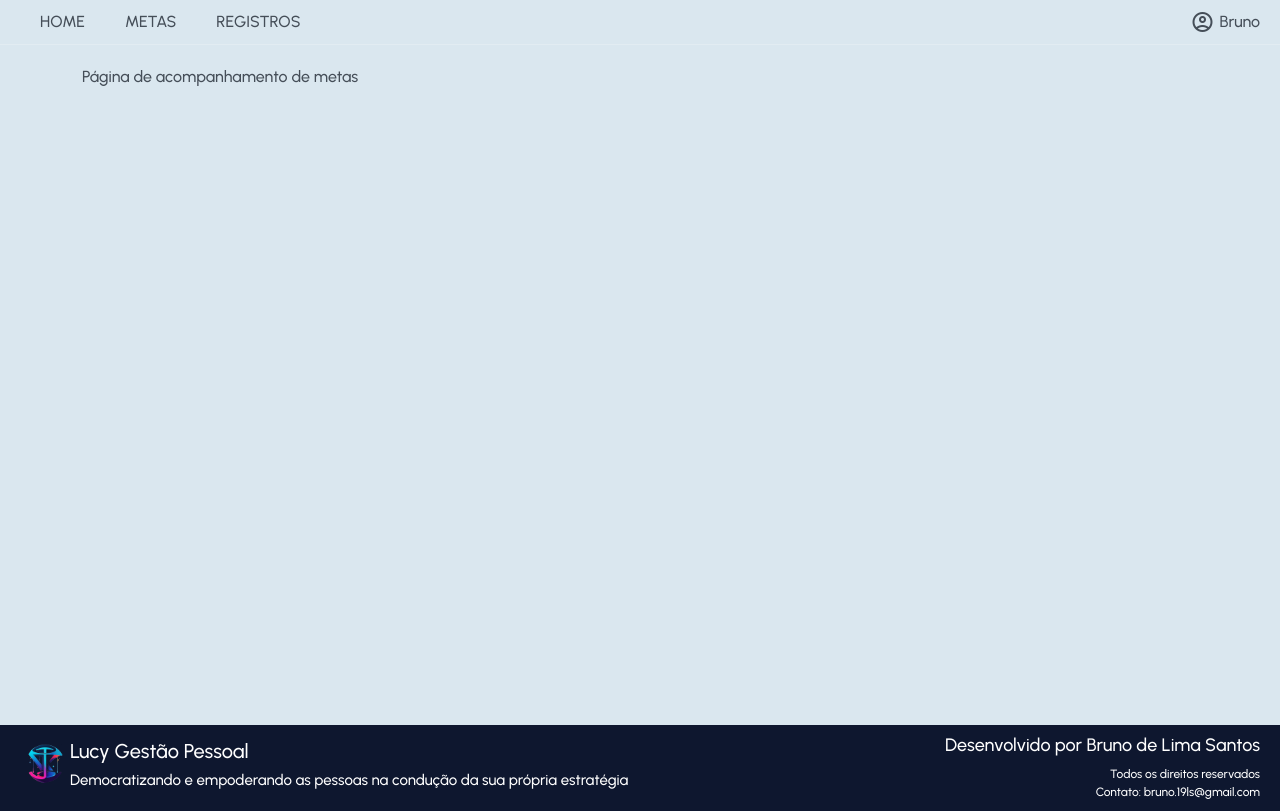
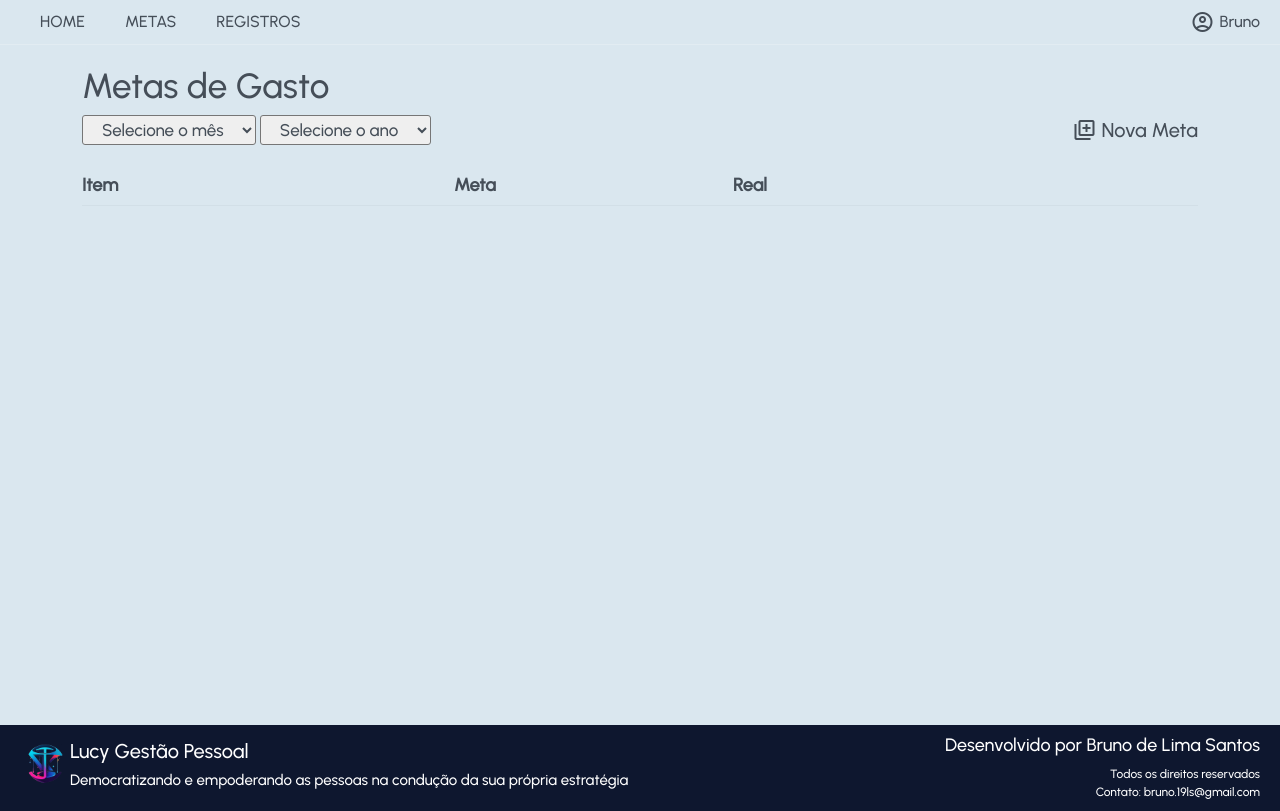
Before and after one commit to BrunoSantosPK/DivineLucy, a Flask app: page /budget in a window 1280 px wide. Run offline with Flask 3, Linux system fonts and the light colour scheme.

Commit message:
tela de metas

```diff
--- a/src/static/css/style.css
+++ b/src/static/css/style.css
@@ -1,5 +1,6 @@
 * { margin: 0; padding: 0; outline: 0; box-sizing: border-box; }
 body { font-family: 'Urbanist', sans-serif; }
+.hide { display: none; }
 .page { background-color: #dae7ef; color: #454e58; }
 .modal-header span { cursor: pointer; }
 
@@ -25,6 +26,20 @@ body { font-family: 'Urbanist', sans-serif; }
 .content .wallet-card .wallet-row span { font-size: 18px; }
 .content .wallet-card .wallet-row .value { color: #89c2b8; }
 
+.content .budget-title { display: flex; flex-direction: column; justify-content: center; margin-bottom: 30px; }
+.content .budget-title h3 { font-size: 35px; }
+.content .budget-row { display: flex; flex-direction: row; justify-content: space-between; align-items: center; }
+.content .budget-row .budget-select select { padding: 3px 15px; border-radius: 3px; color: #454e58; font-size: 17px; }
+.content .budget-row .button { display: flex; flex-direction: row; align-items: center; cursor: pointer; transition: opacity 0.2x; }
+.content .budget-row .button:hover { opacity: 0.6; }
+.content .budget-row .button .label { font-size: 20px; margin-left: 5px; }
+.content .budget-table-title { border-bottom: 1px solid #454e580d; margin-bottom: 20px; }
+.content .budget-table-title h5 { font-weight: bold; }
+.content .budget-row .actions { display: flex; flex-direction: row; justify-content: flex-end; align-items: center; }
+.content .budget-row .actions span { margin-left: 7px; cursor: pointer; }
+.content .budget-row h5 { font-size: 18px; }
+.content .budget-row .warning { color: #bd1919; }
+
 .footer { background-color: #0e172f; color: #fff; min-height: 10vh; display: flex; flex-direction: row; align-items: center; justify-content: space-between; padding: 10px 20px; }
 .footer .footer-left img { width: 50px; height: 50px; }
 .footer .footer-left { display: flex; flex-direction: row; }
@@ -34,9 +49,10 @@ body { font-family: 'Urbanist', sans-serif; }
 .footer .footer-right h4 { font-size: 18px; }
 .footer .footer-right span { font-size: 12px; }
 
-.modal-form-row { display: flex; flex-direction: column; justify-content: center; }
+.modal-form-row { display: flex; flex-direction: column; justify-content: center; margin-bottom: 10px; }
 .modal-form-row label { font-size: 18px; }
-.modal-form-row input { width: 100%; padding: 2px 5px; border-radius: 5px; margin-bottom: 10px; font-size: 18px; color: #454e58; border: solid 1px; }
+.modal-form-row input { width: 100%; padding: 2px 5px; border-radius: 5px; font-size: 18px; color: #454e58; border: solid 1px; }
+.modal-form-row select { width: 100%; padding: 5px 7px; border-radius: 5px; color: #454e58; margin-bottom: 5px; font-size: 18px; }
 .modal-form-button { margin-top: 20px; display: flex; justify-content: center; align-items: center; width: 100%; cursor: pointer; background-color: #2b2b4d; border-radius: 5px; transition: opacity 0.2s; padding: 3px; }
 .modal-form-button:hover { opacity: 0.6; }
 .modal-form-button span { color: #dae7ef; font-size: 20px; }
--- /dev/null
+++ b/src/static/js/budget.js
@@ -0,0 +1,161 @@
+function loadOptions() {
+    // Os meses são sempre fixos
+    const mData = [
+        { number: 0, name: "Selecione o mês" },
+        { number: 1, name: "Janeiro" },
+        { number: 2, name: "Fevereiro" },
+        { number: 3, name: "Março" },
+        { number: 4, name: "Abril" },
+        { number: 5, name: "Maio" },
+        { number: 6, name: "Junho" },
+        { number: 7, name: "Julho" },
+        { number: 8, name: "Agosto" },
+        { number: 9, name: "Setembro" },
+        { number: 10, name: "Outubro" },
+        { number: 11, name: "Novembro" },
+        { number: 12, name: "Dezembro" },
+    ]
+
+    // Os anos disponíveis são desde 2023 até 10 anos após o ano atual
+    const mYear = [{number: 0, name: "Selecione o ano"}];
+    const start = 2023, finish = (new Date()).getFullYear() + 10;
+    for(let i = start; i <= finish; i++) {
+        mYear.push({number: i, name: i});
+    }
+
+    // Limpa dados anteriores
+    const month = document.getElementById("budget-month");
+    const year = document.getElementById("budget-year");
+    while(month.hasChildNodes()) { month.removeChild(month.firstChild); }
+    while(year.hasChildNodes()) { year.removeChild(year.firstChild); }
+
+    // Preenche informações
+    mData.forEach(item => {
+        let opt = document.createElement("option");
+        opt.value = item.number;
+        opt.textContent = item.name;
+        month.appendChild(opt);
+    });
+
+    mYear.forEach(item => {
+        let opt = document.createElement("option");
+        opt.value = item.number;
+        opt.textContent = item.name;
+        year.appendChild(opt);
+    });
+}
+
+function renderBudgets() {
+    // Recupera mês e ano
+    const month = parseInt(document.getElementById("budget-month").value);
+    const year = parseInt(document.getElementById("budget-year").value);
+
+    if(month == 0 || year == 0) {
+        $("#budget-area").html("");
+        console.log("Mês e ano devem estar selecionadas para renderizar.");
+        return;
+    }
+
+    // Estrutura de dados para render
+    const demoResponse = {
+        status_code: 200,
+        message: "",
+        data: [{
+            item: "Supermercado", budget: 400, real: 439.38, id: "lambari1"
+        }, {
+            item: "Tecnologia", budget: 150, real: 199.99, id: "lambari2"
+        }, {
+            item: "Saúde", budget: 100, real: 63.8, id: "lambari3"
+        }, {
+            item: "Emergência", budget: 100, real: 448.96, id: "lambari4"
+        }, {
+            item: "Lazer", budget: 100, real: 29.9, id: "lambari5"
+        }]
+    };
+
+    // Remove dados antigos e preenche os novos
+    $("#budget-area").html("");
+    const currency = new Intl.NumberFormat("pt-br", {style: "currency", currency: "BRL"});
+    demoResponse.data.forEach(item => {
+        $("#budget-area").append(`
+            <div class="budget-row">
+                <div class="col-4">
+                    <h5>${item.item}</h5>
+                </div>
+                <div class="col-3">
+                    <h5>${currency.format(item.budget)}</h5>
+                </div>
+                <div class="col-3">
+                    <h5 class="${item.real > item.budget ? "warning": ""}">${currency.format(item.real)}</h5>
+                </div>
+                <div class="col-2">
+                    <div class="actions">
+                        <span class="material-symbols-outlined" onclick="editBudget('${item.id}')">edit</span>
+                        <span class="material-symbols-outlined" onclick="deleteBudget('${item.id}')">delete</span>
+                    </div>
+                </div>
+            </div>
+        `);
+    });
+}
+
+function deleteBudget(id) {
+    console.log("Apagando meta " + id);
+}
+
+function editBudget(id) {
+    console.log("Editando meta " + id);
+    document.getElementById("modal-title").textContent = "Editar meta";
+    openModal();
+}
+
+function newBudget() {
+    document.getElementById("modal-title").textContent = "Nova Meta";
+    openModal();
+}
+
+function openModal() {
+    // Estrutura de dados para render
+    const demoResponse = {
+        status_code: 200,
+        message: "",
+        data: [{
+            id: "item1", name: "Supermercado"
+        },{
+            id: "item2", name: "Tecnologia"
+        }, {
+            id: "item3", name: "Saúde"
+        }, {
+            id: "item4", name: "Emergência"
+        }, {
+            id: "item5", name: "Lazer"
+        }]
+    };
+    const select = document.getElementById("budget-items");
+    while(select.hasChildNodes()) { select.removeChild(select.firstChild); }
+    demoResponse.data.forEach(item => {
+        let opt = document.createElement("option");
+        opt.value = item.id;
+        opt.textContent = item.name;
+        select.appendChild(opt);
+    });
+    $("#budget-items").append("<option value=''>Novo item</option>");
+    newItem();
+
+    $("#form-budget").modal("show");
+}
+
+function closeModal() {
+    $("#form-budget").modal("hide");
+}
+
+function newItem() {
+    const select = document.getElementById("budget-items").value;
+    const input = document.getElementById("new-item");
+    if(select == "") {
+        input.value = "";
+        input.classList.remove("hide");
+    } else {
+        input.classList.add("hide");
+    }
+}
--- a/src/static/js/home.js
+++ b/src/static/js/home.js
@@ -37,7 +37,7 @@ function loadData() {
     }
 
     // Estrutura o cartão para cada carteira
-    const currency = new Intl.NumberFormat("pt-br", {style: "currency", currency: "BRL"})
+    const currency = new Intl.NumberFormat("pt-br", {style: "currency", currency: "BRL"});
     demoResponse.data.forEach(item => {
         $("#wallet-area").append(`
             <div class="wallet-card">
--- a/src/templates/budget.html
+++ b/src/templates/budget.html
@@ -4,6 +4,7 @@
     <head>
         {% include "fragments/head.html" %}
         <title>Lucy Gestão Pessoal</title>
+        <script src="/static/js/budget.js"></script>
     </head>
 
     <body>
@@ -13,15 +14,75 @@
             <div class="content">
                 <div class="container">
 
-                    Página de acompanhamento de metas
+                    <div class="budget-title">
+                        <h3>Metas de Gasto</h3>
+
+                        <div class="budget-row">
+                            <div class="budget-select">
+                                <select id="budget-month" onchange="renderBudgets()"></select>
+                                <select id="budget-year" onchange="renderBudgets()"></select>
+                            </div>
+
+                            <div class="button" onclick="newBudget()">
+                                <span class="material-symbols-outlined">library_add</span>
+                                <span class="label">Nova Meta</span>
+                            </div>
+                        </div>
+                    </div>
+
+                    <div class="budget-row budget-table-title">
+                        <div class="col-4">
+                            <h5>Item</h5>
+                        </div>
+                        <div class="col-3">
+                            <h5>Meta</h5>
+                        </div>
+                        <div class="col-3">
+                            <h5>Real</h5>
+                        </div>
+                        <div class="col-2"></div>
+                    </div>
+
+                    <div id="budget-area"></div>
 
                 </div>
             </div>
 
             {% include "fragments/footer.html" %}
+
+            <div class="modal" tabindex="-1" role="dialog" id="form-budget">
+                <div class="modal-dialog" role="document">
+                    <div class="modal-content">
+
+                        <div class="modal-header">
+                            <h5 class="modal-title" id="modal-title"></h5>
+                            <span class="material-symbols-outlined" onclick="closeModal()">close</span>
+                        </div>
+
+                        <div class="modal-body">
+                            <div class="modal-form-row">
+                                <label>Escolha um item para atribuir meta</label>
+                                <select id="budget-items" onchange="newItem()"></select>
+                                <input id="new-item" class="hide">
+                            </div>
+                            <div class="modal-form-row">
+                                <label>Informe o valor para a meta</label>
+                                <input id="budget-value">
+                            </div>
+
+                            <div class="modal-form-button">
+                                <span>Salvar</span>
+                            </div>
+                        </div>
+                    </div>
+                </div>
+            </div>
+
         </div>
     </body>
 
-    <script></script>
+    <script>
+        loadOptions();
+    </script>
 
 </html>
```
